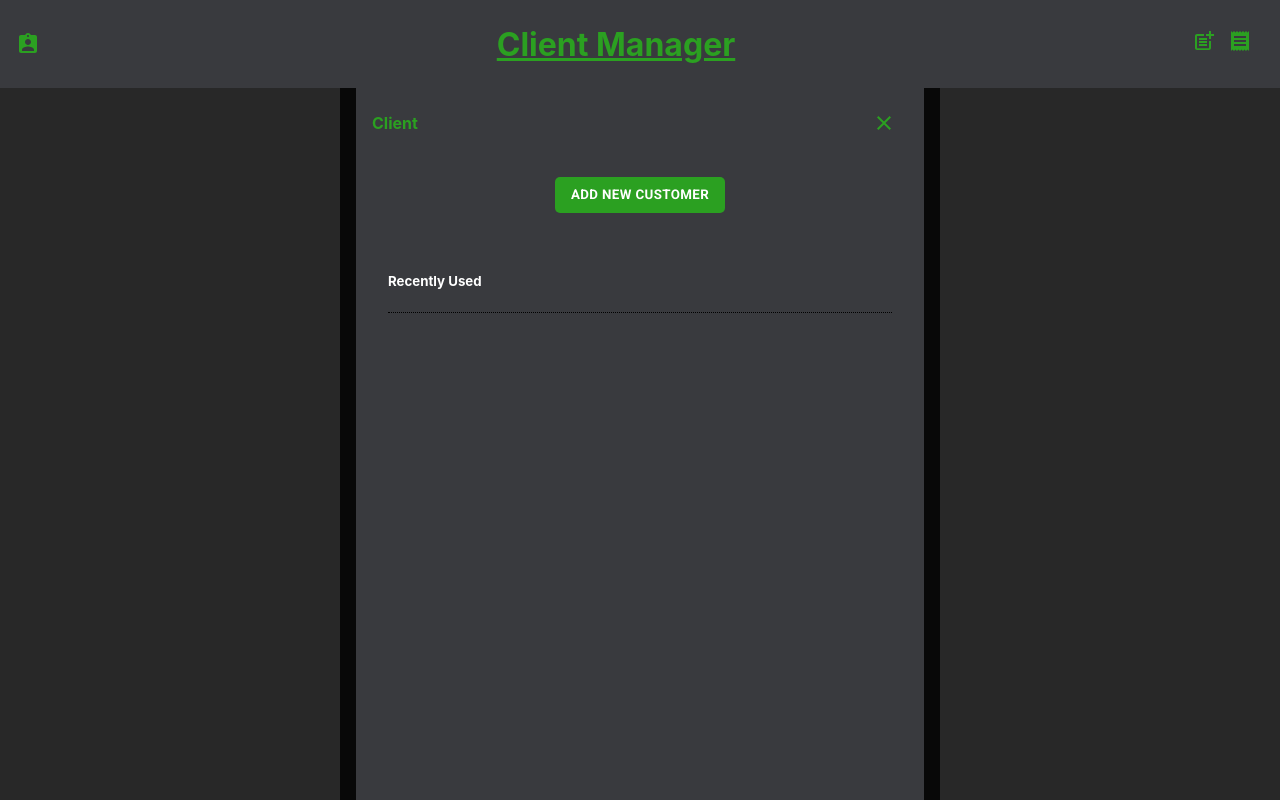
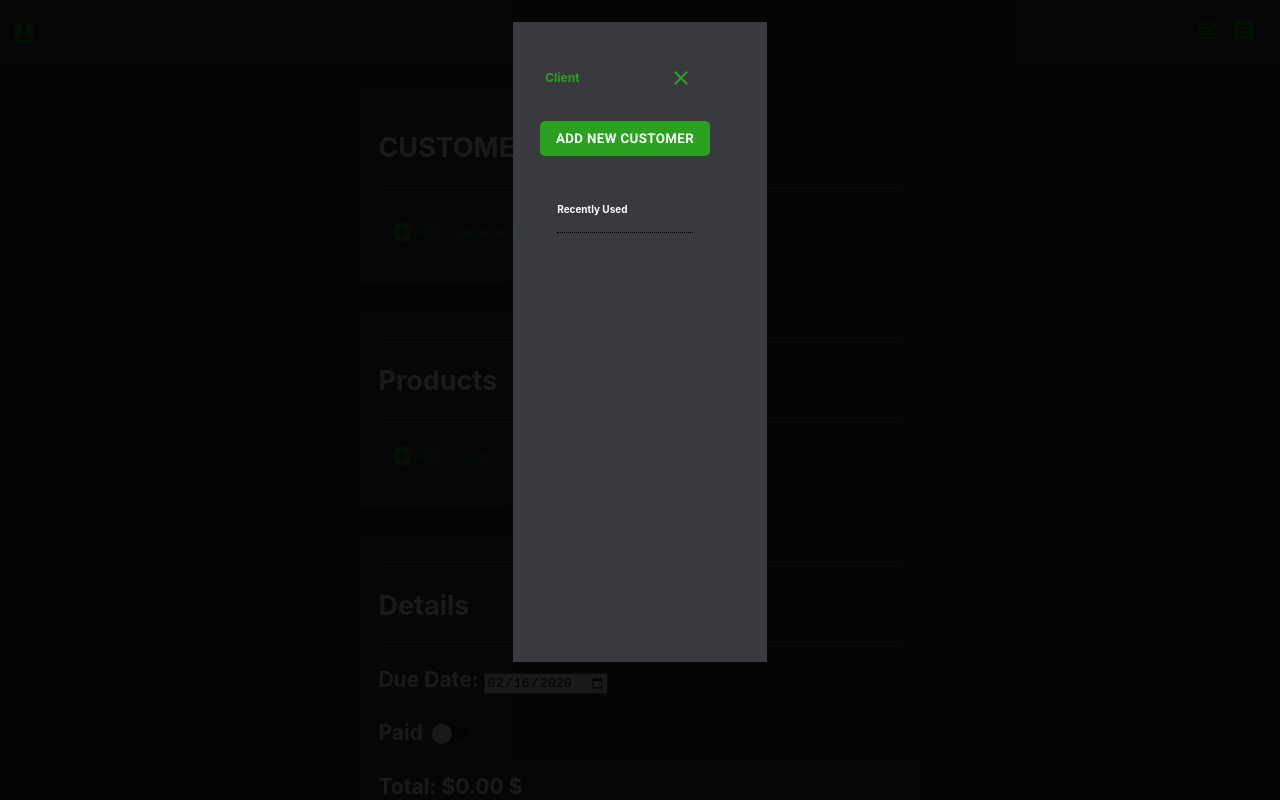
Before and after one commit to asantoss/client-manager-client, a React (Create React App) app: page /invoice/1 in a window 1280 px wide. Both pictures are taken after a click on the button "Add Customer Information". Shown: the top 800 px of the page. Built offline with nearby package versions, Linux system fonts and the light colour scheme.

Commit message:
Finishing up some styling upgrades

```diff
--- a/src/Modal.tsx
+++ b/src/Modal.tsx
@@ -9,9 +9,13 @@ const Modal: React.FC<{ children: any }> = ({ children }) => {
 		elRef.current = div;
 	}
 	React.useEffect(() => {
+		document.body.style.overflow = 'hidden';
 		const modalRoot = document.getElementById('modal');
 		modalRoot?.appendChild(elRef.current);
-		return () => modalRoot?.removeChild(elRef.current);
+		return () => {
+			document.body.style.overflow = '';
+			modalRoot?.removeChild(elRef.current);
+		};
 	}, []);
 	return createPortal(<ModalStyled>{children}</ModalStyled>, elRef.current);
 };
--- a/src/components/Client/ClientInformation.tsx
+++ b/src/components/Client/ClientInformation.tsx
@@ -8,7 +8,6 @@ import {
 	CircularProgress,
 	Typography,
 } from '@material-ui/core';
-import { ClientInformationForm } from '.';
 import { useDispatch, useSelector } from 'react-redux';
 import { useMutation } from '@apollo/react-hooks';
 import { CREATE_CLIENT } from '../../apollo/constants';
@@ -46,9 +45,6 @@ const ClientInformation: React.FC<ClientInformationProps> = ({
 			lastName: '',
 			email: '',
 			phoneNumber: '',
-			address: '',
-			city: '',
-			zipCode: '',
 		},
 		validationSchema: ClientSchema,
 		onSubmit: (values) => {
@@ -67,13 +63,13 @@ const ClientInformation: React.FC<ClientInformationProps> = ({
 					type: 'SET_CLIENT',
 					payload: { ...values, id: Number(data?.createClient?.id) },
 				});
-				setTimeout(() => setClientOpen(false), 500);
+				setClientOpen(false);
 			});
 		} else {
 			setLoading(!loading);
 			saveToLocal({ ...values });
 			dispatch({ type: 'SET_CLIENT', payload: values });
-			setTimeout(() => setClientOpen(false), 500);
+			setClientOpen(false);
 		}
 	};
 	if (loading) {
@@ -91,7 +87,7 @@ const ClientInformation: React.FC<ClientInformationProps> = ({
 		);
 	}
 	return (
-		<ClientInformationForm onSubmit={formik.handleSubmit}>
+		<form className='client-form' onSubmit={formik.handleSubmit}>
 			<TextField
 				className='client_input'
 				name='firstName'
@@ -134,37 +130,6 @@ const ClientInformation: React.FC<ClientInformationProps> = ({
 				placeholder='Optional'
 				value={formik.values.phoneNumber}
 			/>
-			<TextField
-				className='client_input'
-				name='address'
-				label='Address'
-				variant='outlined'
-				style={{ flexGrow: 2 }}
-				onChange={formik.handleChange}
-				onBlur={formik.handleChange}
-				value={formik.values.address}
-				placeholder='Optional'
-			/>
-			<TextField
-				className='client_input'
-				name='city'
-				label='City'
-				variant='outlined'
-				onChange={formik.handleChange}
-				onBlur={formik.handleChange}
-				value={formik.values.city}
-				placeholder='Optional'
-			/>
-			<TextField
-				className='client_input'
-				name='zipCode'
-				label='Zip Code'
-				variant='outlined'
-				onChange={formik.handleChange}
-				onBlur={formik.handleChange}
-				value={formik.values.zipCode}
-				placeholder='Optional'
-			/>
 			<Button
 				style={{
 					color: 'white',
@@ -175,7 +140,7 @@ const ClientInformation: React.FC<ClientInformationProps> = ({
 				type='submit'>
 				Save
 			</Button>
-		</ClientInformationForm>
+		</form>
 	);
 };
 
--- a/src/components/Client/ClientPanel.tsx
+++ b/src/components/Client/ClientPanel.tsx
@@ -4,7 +4,6 @@ import { Button, MainActions } from '../../styles';
 import { Client } from '../../types/Invoice';
 import { AppState } from '../../reducers';
 import ClientInformation from './ClientInformation';
-import { ClientPanelStyled } from '.';
 
 interface ClientPanelProps {
 	setClientOpen: Function;
@@ -31,7 +30,7 @@ const ClientPanel: React.FC<ClientPanelProps> = ({ setClientOpen }) => {
 		setClientOpen(false);
 	};
 	return (
-		<ClientPanelStyled className='invoice-panel'>
+		<div className='invoice-panel client-panel'>
 			<MainActions
 				pageName='Client'
 				closeFunction={() => setClientOpen(false)}
@@ -77,7 +76,7 @@ const ClientPanel: React.FC<ClientPanelProps> = ({ setClientOpen }) => {
 						})}
 				</div>
 			)}
-		</ClientPanelStyled>
+		</div>
 	);
 };
 
--- a/src/components/Client/index.ts
+++ b/src/components/Client/index.ts
@@ -16,7 +16,7 @@ export const ClientStyled = styled.div`
 	margin: 0.2em;
 	.client-panel {
 		color: #fff;
-		background-color: ${props => props.theme.colors.foreground};
+		background-color: ${(props) => props.theme.colors.foreground};
 	}
 	h5 {
 		font-size: 1.5em;
@@ -42,58 +42,3 @@ export const ClientStyled = styled.div`
 		}
 	}
 `;
-
-export const ClientPanelStyled = styled.div`
-	display: flex;
-	flex-direction: column;
-	overflow-x: hidden;
-	margin: 1em;
-	align-items: center;
-	height: 100vh;
-	background-color: ${props => props.theme.colors.foreground};
-	label {
-		padding-left: 1em;
-	}
-	p {
-		margin: 1em;
-	}
-	.client-list {
-		width: 100%;
-		display: flex;
-		flex-direction: column;
-		padding: 2em;
-	}
-	.client {
-		cursor: pointer;
-		font-size: 1.5em;
-		color: white;
-		display: flex;
-		flex-direction: column;
-		align-items: center;
-		margin: 0.2em;
-		width: 100%;
-		/* border-bottom: 0.2em solid ${({ theme }) => theme.colors.background}; */
-		& > * {
-			margin: 0.1em 0;
-		}
-	}
-`;
-
-export const ClientInformationForm = styled.form`
-	display: flex;
-	flex-wrap: wrap;
-	justify-content: space-evenly;
-	width: 90%;
-
-	overflow-x: scroll;
-	label {
-		text-transform: capitalize;
-	}
-	& > .client_input {
-		background-color: white;
-		margin: 0.5em;
-	}
-	& > button {
-		background-color: ${({ theme }) => theme.colors.primary};
-	}
-`;
--- a/src/components/Layouts/Navbar/TopBar.tsx
+++ b/src/components/Layouts/Navbar/TopBar.tsx
@@ -11,7 +11,7 @@ const TopBarStyled = styled.div`
 	background-color: ${({ theme }) => theme.colors.foreground};
 	top: 0;
 	left: 0;
-	z-index: 4;
+	z-index: 2;
 	padding: 0.2em 1em;
 	position: absolute;
 	display: flex;
--- a/src/components/Products/ProductPanel.tsx
+++ b/src/components/Products/ProductPanel.tsx
@@ -5,7 +5,7 @@ import { Close } from '@material-ui/icons';
 import { useDispatch } from 'react-redux';
 import { useSpring } from 'react-spring';
 import { Button, MainActions } from '../../styles';
-import { ProductPanelStyled, ProductForm } from '.';
+import { ProductForm } from '.';
 import { Product } from '../../types/Invoice';
 
 interface ProductPanelProps {
@@ -17,7 +17,7 @@ interface ProductPanelProps {
 const ProductPanel: React.FC<ProductPanelProps> = ({ setProductOpen }) => {
 	const spring = useSpring({
 		from: { display: 'none', opacity: 0 },
-		to: { display: 'flex', opacity: 1 }
+		to: { display: 'flex', opacity: 1 },
 	});
 	const [localProducts, setlocalProducts] = React.useState<Product[]>([]);
 	const dispatch = useDispatch();
@@ -27,9 +27,9 @@ const ProductPanel: React.FC<ProductPanelProps> = ({ setProductOpen }) => {
 			productName: '',
 			description: '',
 			price: 0,
-			quantity: 1
+			quantity: 1,
 		},
-		onSubmit: values => {
+		onSubmit: (values) => {
 			const { productName, description, price, quantity } = values;
 			dispatch({
 				type: 'ADD_PRODUCT',
@@ -37,12 +37,12 @@ const ProductPanel: React.FC<ProductPanelProps> = ({ setProductOpen }) => {
 					productName,
 					description,
 					price,
-					quantity: quantity.toString()
-				}
+					quantity: quantity.toString(),
+				},
 			});
 			saveProductToLocalStorage({ productName, description, price, quantity });
 			setProductOpen(false);
-		}
+		},
 	});
 
 	const localStorageProducts = localStorage.getItem('products');
@@ -56,7 +56,7 @@ const ProductPanel: React.FC<ProductPanelProps> = ({ setProductOpen }) => {
 		setIsflat(product.quantity > 1 ? false : true);
 		formik.setValues(
 			{
-				...product
+				...product,
 			},
 			true
 		);
@@ -66,7 +66,7 @@ const ProductPanel: React.FC<ProductPanelProps> = ({ setProductOpen }) => {
 		localStorage.removeItem('products');
 	};
 	return (
-		<ProductPanelStyled className='invoice-panel'>
+		<div className='invoice-panel'>
 			<MainActions
 				pageName='Products'
 				closeFunction={() => setProductOpen(false)}
@@ -149,7 +149,6 @@ const ProductPanel: React.FC<ProductPanelProps> = ({ setProductOpen }) => {
 						</div>
 					</div>
 				)}
-				<hr />
 				<div className='recently-used'>
 					{' '}
 					<p>Recently Used</p>
@@ -161,8 +160,8 @@ const ProductPanel: React.FC<ProductPanelProps> = ({ setProductOpen }) => {
 					localProducts.map((product: Product, index: number) => {
 						return (
 							<div
+								className='product'
 								key={index}
-								className='product'
 								onClick={() => loadProduct(product)}>
 								<p>
 									<span>Name: </span>
@@ -185,7 +184,7 @@ const ProductPanel: React.FC<ProductPanelProps> = ({ setProductOpen }) => {
 					Save
 				</Button>
 			</ProductForm>
-		</ProductPanelStyled>
+		</div>
 	);
 };
 
--- a/src/components/Products/index.ts
+++ b/src/components/Products/index.ts
@@ -1,18 +1,5 @@
 import styled from 'styled-components';
 
-export const ProductPanelStyled = styled.div`
-	display: flex;
-	flex-direction: column;
-	overflow-x: hidden;
-	margin: 1.5em 0;
-	background-color: ${props => props.theme.colors.foreground};
-	label {
-		padding-left: 1em;
-	}
-	p {
-		margin: 1em;
-	}
-`;
 export const ProductForm = styled.form`
 	display: flex;
 	align-self: center;
@@ -64,22 +51,6 @@ export const ProductForm = styled.form`
 		}
 	}
 	transition: all 2s;
-	.product {
-		display: flex;
-		justify-content: space-between;
-		text-align: left;
-		padding: 0 1em;
-		color: white;
-		& > p {
-			margin: 0.5em 0;
-			display: flex;
-			flex-direction: column;
-			font-size: 0.9em;
-			span {
-				font-size: 0.7em;
-			}
-		}
-	}
 	.recently-used {
 		display: flex;
 		justify-content: space-between;
--- a/src/pages/InvoiceCreator/InvoiceCreator.tsx
+++ b/src/pages/InvoiceCreator/InvoiceCreator.tsx
@@ -5,11 +5,9 @@ import ProductPanel from '../../components/Products/ProductPanel';
 import { useSelector, useDispatch } from 'react-redux';
 import { AddCircle } from '@material-ui/icons';
 import { useLocation, useHistory, useParams } from 'react-router-dom';
-import { useTransition } from 'react-spring';
 import { Button } from '../../styles/index';
-import { InvoiceCreatorContainer, ProductItem } from '.';
+import { InvoiceCreatorContainer } from '.';
 import ClientPanel from '../../components/Client/ClientPanel';
-import { animated } from 'react-spring';
 import {
 	makePDf,
 	converToCurrency,
@@ -26,25 +24,12 @@ import { saveInvoiceToLocalStorage } from '../../utils/localStorageFuncs';
 export default function InvoiceCreator() {
 	const [errorMessage, setErrorMessage] = useState('');
 	const [isProductOpen, setProductOpen] = useState(false);
-	const productTransition = useTransition(isProductOpen, null, {
-		from: { marginTop: 200 },
-		enter: { marginTop: 0 },
-		leave: { opacity: 0, marginTop: 200, display: 'none' },
-		config: { duration: 200 },
-	});
 	const history = useHistory();
-
 	const [saveInvoice] = useMutation(CREATE_INVOICE);
 	const [updateInvoice] = useMutation(UPDATE_INVOICE);
 	const [createClient] = useMutation(CREATE_CLIENT);
 	const { type } = useParams();
 	const [isClientOpen, setClientOpen] = useState(false);
-	const clientTransition = useTransition(isClientOpen, null, {
-		from: { marginTop: 200 },
-		enter: { marginTop: 0 },
-		leave: { opacity: 0, marginTop: 200, display: 'none' },
-		config: { duration: 200 },
-	});
 	const { invoice: invoiceData, user } = useSelector((state: any) => state);
 	const { state } = useLocation();
 	const { isLoggedIn, id } = user;
@@ -185,7 +170,8 @@ export default function InvoiceCreator() {
 				{invoiceData.products &&
 					invoiceData.products.map((product: any, index: number) => {
 						return (
-							<ProductItem
+							<div
+								className='product'
 								key={index}
 								onClick={() => {
 									dispatch({
@@ -209,39 +195,24 @@ export default function InvoiceCreator() {
 									<span>Price</span>
 									{product.price}
 								</p>{' '}
-							</ProductItem>
+							</div>
 						);
 					})}
+				{isProductOpen && (
+					<Modal>
+						<ProductPanel setProductOpen={setProductOpen} />
+					</Modal>
+				)}
 
-				{productTransition.map(({ item, key, props }) => {
-					if (item) {
-						return (
-							<Modal key={key}>
-								<animated.div style={props}>
-									<ProductPanel setProductOpen={setProductOpen} />
-								</animated.div>
-							</Modal>
-						);
-					}
-					return null;
-				})}
-
-				{clientTransition.map(({ item, key, props }) => {
-					return (
-						item &&
-						!isProductOpen && (
-							<Modal key={key}>
-								<animated.div style={props}>
-									<ClientPanel setClientOpen={setClientOpen} />
-								</animated.div>
-							</Modal>
-						)
-					);
-				})}
+				{isClientOpen && !isProductOpen && (
+					<Modal>
+						<ClientPanel setClientOpen={setClientOpen} />
+					</Modal>
+				)}
 				<IconButton
 					className='panel-actions'
 					onClick={() => {
-						setProductOpen(!isProductOpen)
+						setProductOpen(!isProductOpen);
 					}}>
 					<AddCircle />
 					<p>Add Product</p>
--- a/src/pages/InvoiceCreator/index.ts
+++ b/src/pages/InvoiceCreator/index.ts
@@ -16,14 +16,6 @@ export const InvoiceCreatorContainer = styled.div`
 		font-size: 0.8em;
 		color: ${({ theme }) => theme.colors.primary};
 	}
-	.product {
-		background: rgba(0, 0, 0, 0.8);
-		color: white;
-		&:nth-of-type(even) {
-			background: rgba(0, 0, 0, 0.5);
-			color: white;
-		}
-	}
 	.invoice-actions {
 		margin: 1em;
 		display: flex;
@@ -33,24 +25,5 @@ export const InvoiceCreatorContainer = styled.div`
 		background-color: ${({ theme }) => theme.colors.foreground};
 		margin: 0.8em;
 		padding: 1em;
-		border-radius: 0.2em;
 	}
 `;
-
-export const ProductItem = styled.div`
-	display: flex;
-	justify-content: space-between;
-	text-align: left;
-	padding: 0 1em;
-	& > p {
-		display: flex;
-		align-items: center;
-		align-content: center;
-		flex-direction: column;
-		font-size: 0.9em;
-		span {
-			align-self: flex-start;
-			font-size: 0.7em;
-		}
-	}
-`;
--- a/src/styles/index.ts
+++ b/src/styles/index.ts
@@ -8,12 +8,9 @@ export const GlobalStyle = createGlobalStyle`
 *{
   box-sizing: border-box;
 }
-
-
 body {
   background-color: ${({ theme }) => theme.colors.background};
-  /* font-size: 1px; */
-  max-width: 600px;
+  font-size: 12px;
   margin: 70px auto;
   font-family: -apple-system, BlinkMacSystemFont, "Segoe UI", "Roboto", "Oxygen",
     "Ubuntu", "Cantarell", "Fira Sans", "Droid Sans", "Helvetica Neue",
@@ -21,10 +18,87 @@ body {
   -webkit-font-smoothing: antialiased;
   -moz-osx-font-smoothing: grayscale;
 }
+.product{
+	display: grid;
+	grid-template-columns: 3fr 1fr 1fr;
+	grid-gap: 1em;
+	text-align: left;
+	padding: 0 1em;
+	color: white;
+	p {
+		margin: 0.5em 0;
+		display: flex;
+		flex-direction: column;
+		font-size: 0.9em;
+		span {
+			font-size: 0.7em;
+		}
+		&:last-child {
+			text-align: right;
+		}
+	}
+	:hover {
+		cursor: pointer;
+		opacity: 0.5;
+		border: 0.5px solid lightgrey;
+	}
+}
 
+.client-panel{
+	margin: 1em auto;
+	align-items: center;
+	.client-list {
+		width: 100%;
+		display: flex;
+		flex-direction: column;
+		padding: 2em;
+	}
+	.client {
+		cursor: pointer;
+		display: grid;
+		grid-template-columns: 1fr;
+		font-size: 1.2em;
+		color: white;
+		margin: 0.2em;
+		margin: 1em auto;
+		padding: 0 1em;
+		border-bottom: 0.5px solid ${({ theme }) => theme.colors.background};
+		* {
+			margin: 0.1em 0;
+		}
+		:hover {
+			cursor: pointer;
+			border: 1px solid ${({ theme }) => theme.colors.background};
+		}
+	}
 
+.client-form{
+	display: grid;
+	grid-template-columns: 1.5fr 1.5fr;
+	width: 80%;
+	grid-gap: 1em;
+	align-content: center;
+	label {
+		text-transform: capitalize;
+	}
+	.client_input {
+		background-color: white;
+		margin: 0.5em;
+	}
+	& > :last-child {
+		grid-column: span 2;
+	}
+	button {
+		justify-self: center;
+		grid-column: span 2;
+		background-color: ${({ theme }) => theme.colors.primary};
+	}
+}
+}
 
 `;
+
+export const ProductItem = styled.div``;
 
 export const Toolbar = styled(MaterialToolbar)`
 	justify-content: space-between;
@@ -39,18 +113,36 @@ export const Toolbar = styled(MaterialToolbar)`
 export const LayoutStyled = styled.div`
 	color: white;
 	padding: 0.5em;
+	max-width: 600px;
+	margin: auto;
 `;
 
 export const ModalStyled = styled.div`
-	z-index: 2;
-	width: 100vw !important;
-	background-color: rgba(0, 0, 0, 0.8);
-	height: 100%;
+	z-index: 3;
+	width: 100vw;
+	min-height: 100%;
 	position: fixed;
-	top: 60px;
+	top: 0;
 	bottom: 0;
-	@media (min-width: 700px) {
-		max-width: 600px;
+	background-color: rgba(0, 0, 0, 0.9);
+	display: flex;
+	justify-content: center;
+	.invoice-panel {
+		position: absolute;
+		top: 10px;
+		display: flex;
+		flex-direction: column;
+		overflow: auto;
+		padding: 20px 50px 20px 20px;
+		label {
+			padding-left: 1em;
+		}
+		p {
+			margin: 1em;
+		}
+		max-width: 700px;
+		min-height: 80vh;
+		background-color: ${(props) => props.theme.colors.foreground};
 	}
 `;
 
--- a/src/utils/PDFcreate.js
+++ b/src/utils/PDFcreate.js
@@ -1,8 +1,8 @@
 import * as jspdf from 'jspdf';
 import 'jspdf-autotable';
 
-export const makePDf = data => {
-	const body = data.products.map(product => {
+export const makePDf = (data) => {
+	const body = data.products.map((product) => {
 		product.subTotal = product.quantity * product.price;
 		return product;
 	});
@@ -11,54 +11,64 @@ export const makePDf = data => {
 	}, 0);
 	const doc = new jspdf();
 	const leftColumn = 15;
-	const rightColumn = 150;
+	const rightColumn = 140;
 	doc.setFont('helvetica');
-	doc.setFontSize(25);
+	doc.setFontSize(26);
 	doc.setFontStyle('bold');
-	// doc.text('Company Name', leftColumn, 30);
-	doc.text('Quote', rightColumn, 20);
-
+	doc.text('Quote', leftColumn, 20);
 	doc.setFontStyle('normal');
 	doc.setFontSize(16);
-	doc.text('Created Date:', rightColumn, 30);
-	doc.text(getFormattedDate(createDateInput()), rightColumn, 35);
-	doc.text('Due Date:', rightColumn, 40);
-	doc.text(getFormattedDate(data.dateDue), rightColumn, 45);
+	doc.text('Created Date:', rightColumn, 40);
+	doc.text(getFormattedDate(createDateInput()), rightColumn + 40, 40);
+	doc.text('Due Date:', rightColumn + 10, 50);
+	doc.text(getFormattedDate(data.dateDue), rightColumn + 40, 50);
+	doc.line(0, 70, 210, 70);
+	doc.text(`${data.client.firstName} ${data.client.lastName}`, leftColumn, 85);
+	if (data.client.phoneNumber) {
+		doc.text(data.client.email, leftColumn, 95);
+	}
+	if (data.client.phoneNumber) {
+		doc.text(data.client.phoneNumber, leftColumn, 105);
+	}
+	doc.line(0, 120, 210, 120);
+	doc.autoTable({
+		startY: 150,
+		theme: 'striped',
+		styles: {
+			fontSize: 14,
+			minCellHeight: 10,
+		},
 
-	doc.line(0, 50, 210, 50);
-	doc.text(`${data.client.firstName} ${data.client.lastName}`, leftColumn, 60);
-	doc.text(data.client.email, leftColumn, 70);
-	doc.text(data.client.phoneNumber, leftColumn, 80);
-	doc.line(0, 85, 210, 85);
-	doc.autoTable({
-		startY: 125,
-		theme: 'plain',
+		headStyles: {
+			fillColor: '#171D1C',
+		},
 		body: body,
 		Margin: { left: 50, top: 40, bottom: 40, right: 40 },
 		columns: [
 			{
 				header: 'Item',
-				dataKey: 'productName'
+				dataKey: 'productName',
 			},
 			{ header: 'Description', dataKey: 'description' },
 			{ header: 'Qty', dataKey: 'quantity' },
 			{ header: 'Price', dataKey: 'price' },
-			{ header: 'Sub Total', dataKey: 'subTotal' }
+			{ header: 'Sub Total', dataKey: 'subTotal' },
 		],
-		didDrawPage: data => {
+		didDrawPage: (data) => {
 			const y = data.cursor.y + 10;
-			doc.setFontSize(12);
+			doc.setFontSize(14);
 			doc.text('Total:', rightColumn, y);
 			doc.text(total + '', rightColumn + 15, y);
-		}
+		},
 	});
-	doc.save(`${data.client.firstName} ${data.client.lastName} Quote`);
+	// doc.open(`${data.client.firstName}_${data.client.lastName}_Quote.pdf`);
+	doc.output('dataurlnewwindow');
 };
 
 export function converToCurrency(number) {
 	return new Intl.NumberFormat('en-us', {
 		style: 'currency',
-		currency: 'USD'
+		currency: 'USD',
 	}).format(number);
 }
 
@@ -66,10 +76,7 @@ export function getFormattedDate(input) {
 	let date = new Date(input);
 	let year = date.getFullYear();
 	let month = (1 + date.getMonth()).toString().padStart(2, '0');
-	let day = date
-		.getDate()
-		.toString()
-		.padStart(2, '0');
+	let day = date.getDate().toString().padStart(2, '0');
 
 	return month + '/' + day + '/' + year;
 }
@@ -78,10 +85,7 @@ export function createDateInput() {
 	let date = new Date();
 	let year = date.getFullYear();
 	let month = (1 + date.getMonth()).toString().padStart(2, '0');
-	let day = date
-		.getDate()
-		.toString()
-		.padStart(2, '0');
+	let day = date.getDate().toString().padStart(2, '0');
 
 	return year + '-' + month + '-' + day;
 }
```
